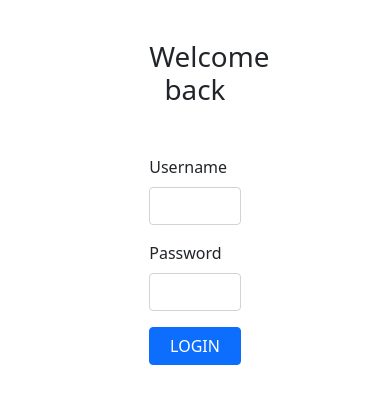
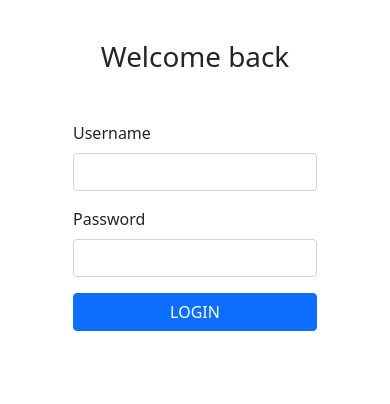
Before and after one commit to mr-vaibh/evolves, a Django app: page /accounts/login/ in a window 390 px wide. Shown: the part 56-460 px from the top of the page. Run offline with Django 3.2, Linux system fonts and the light colour scheme; data that the repository does not hold is empty; some libraries are stand-ins or nearby versions.

Commit message:
responsiveness

```diff
--- a/account/templates/account/login.html
+++ b/account/templates/account/login.html
@@ -10,7 +10,7 @@
 {% endif %}
 
 <div class="container">
-    <form class="mx-auto my-5 w-25" method="post">
+    <form class="mx-auto my-5" method="post" style="max-width: 700px;">
         {% csrf_token %}
 
         {% if form.errors %}
@@ -19,15 +19,17 @@
         {% endif %}
         <h1 class="text-center my-5">Welcome back</h1>
 
-        <div class="mb-3">
+        <div class="col-8 mx-auto mb-3">
             <label for="email" class="form-label">Username</label>
             <input type="text" name="username" class="form-control" id="email" aria-describedby="emailHelp" required>
         </div>
-        <div class="mb-3">
+        <div class="col-8 mx-auto mb-3">
             <label for="password" class="form-label">Password</label>
             <input type="password" name="password" class="form-control" id="password" required>
         </div>
-        <button type="submit" class="btn btn-primary container-fluid">LOGIN</button>
+        <div class="col-8 mx-auto mb-3">
+            <button type="submit" class="btn btn-primary col-12">LOGIN</button>
+        </div>
     </form>
 </div>
 
--- a/home/static/home/css/style.css
+++ b/home/static/home/css/style.css
@@ -19,7 +19,16 @@
     border-radius: 0.125rem;
 }
 
-.dropdown:hover .dropdown-menu {
-    display: block;
-    margin-top: 0; /* remove the gap so it doesn't close */
+@media all and (max-width: 768px) {
+    #search-form::after {
+        content: none;
+    }
 }
+
+@media all and (min-width: 990px) {
+    /* Only for desktop version */
+    .dropdown:hover .dropdown-menu {
+        display: block;
+        margin-top: 0; /* remove the gap so it doesn't close */
+    }
+}
--- a/home/templates/home/base.html
+++ b/home/templates/home/base.html
@@ -53,7 +53,7 @@
                     <button class="btn btn-outline-success" id="search" type="submit"><i class="bi bi-search"></i></button>
                 </form>
             </ul>
-            <div class="navbar-nav">
+            <div class="text-center">
 
                 {% if request.user.is_authenticated %}
                 <div class="dropdown d-inline">
```
